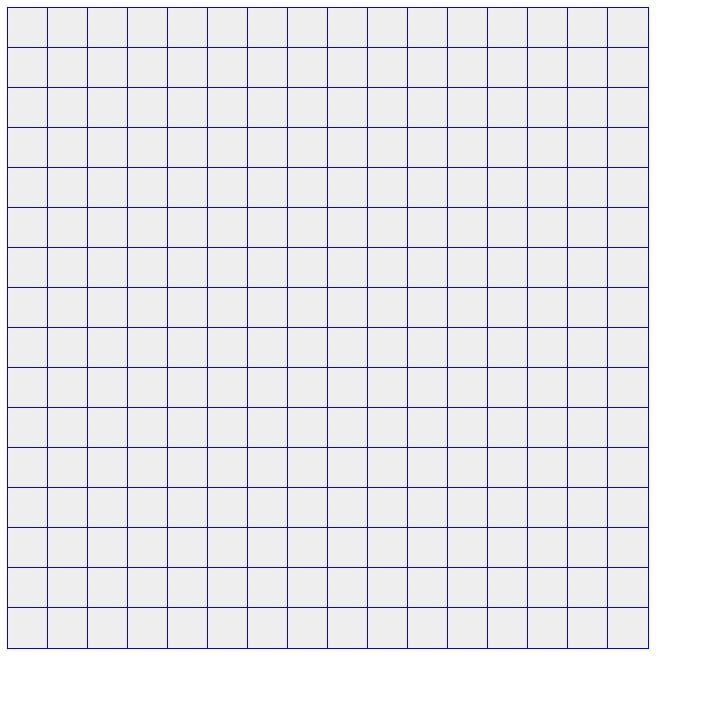
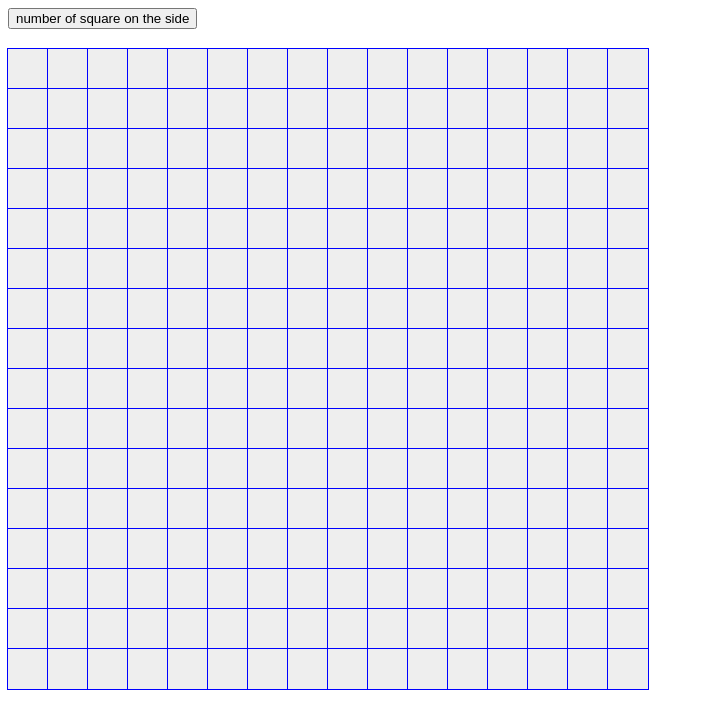
Before and after one commit to Hossain-ahm/Etch-a-Sketch, a plain HTML site: page index.html in a window 1280 px wide. Shown: the whole page, without its empty margins (0-705 px from the left). Drawn offline with Linux system fonts and the light colour scheme.

Commit message:
added a grid function
made a function that made any grid size based on the dimensions. Also added a button that change the grid size

```diff
--- a/index.html
+++ b/index.html
@@ -8,6 +8,7 @@
     <script src="js-file.js" defer></script>
 </head>
 <body>
+    <button id="btn">number of square on the side</button>
     <div id="grid-container"></div>
 
 
--- a/js-file.js
+++ b/js-file.js
@@ -1,13 +1,21 @@
 const gridContainer = document.getElementById('grid-container');
+const button = document.getElementById("btn")
 
-for (let i = 0; i < 16 * 16; i++) {
- const gridItem = document.createElement('div');
- gridItem.classList.add('grid-item');
- //gridItem.textContent = i +1
- gridContainer.appendChild(gridItem);
-}
+makeGrid(16)
 
-for (let item of gridContainer.childNodes){
+button.addEventListener("click", () =>{
+    let input = prompt("dimensions: ")
+    if (input <= 100){
+        while (gridContainer.firstChild) {
+            gridContainer.removeChild(gridContainer.firstChild);
+        }
+        makeGrid(input)
+
+
+    }
+})
+
+function hover(item){
     item.addEventListener("mouseover", (event) =>{
         event.target.style.backgroundColor = "blue"
     })
@@ -15,3 +23,14 @@ for (let item of gridContainer.childNodes){
         event.target.style.backgroundColor = "#eee"
     })
 }
+
+function makeGrid(dimension){
+    for (let i = 0; i < dimension * dimension; i++) {
+        const gridItem = document.createElement('div');
+        gridItem.style.width = Math.floor(gridContainer.offsetWidth/dimension) +"px"
+        gridItem.style.height = Math.floor(gridContainer.offsetWidth/dimension) +"px"
+        gridItem.classList.add('grid-item');
+        gridContainer.appendChild(gridItem);
+        hover(gridItem)
+    }
+}
--- a/style.css
+++ b/style.css
@@ -2,12 +2,11 @@
     display: flex;
     flex-wrap: wrap;
     width: 640px;
-
+    margin-top: 20px;
 
    }
 .grid-item {
-    width: 40px;
-    height: 40px;
+
     background-color: #eee;
     outline: 1px solid blue;
    }
```
